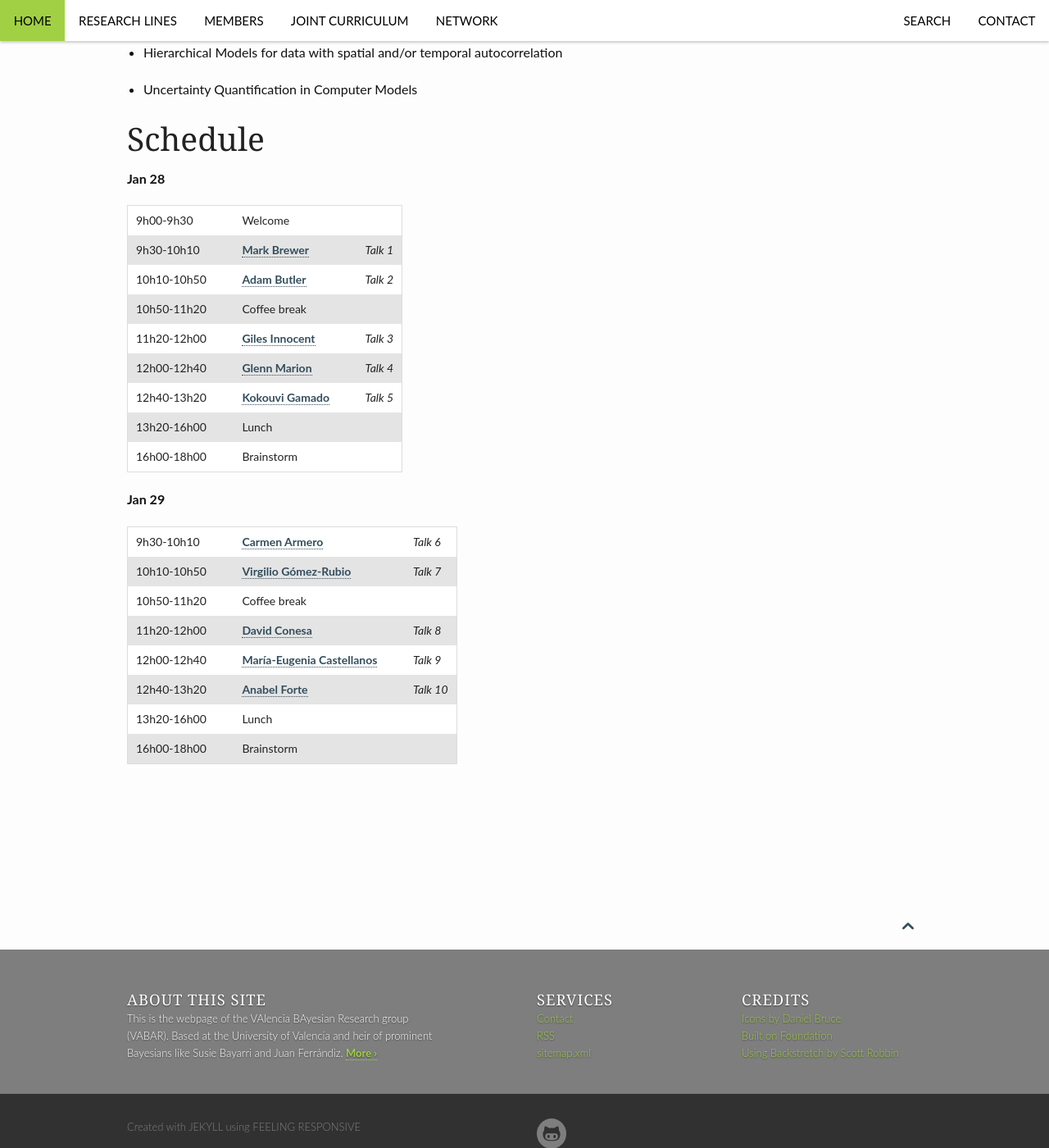
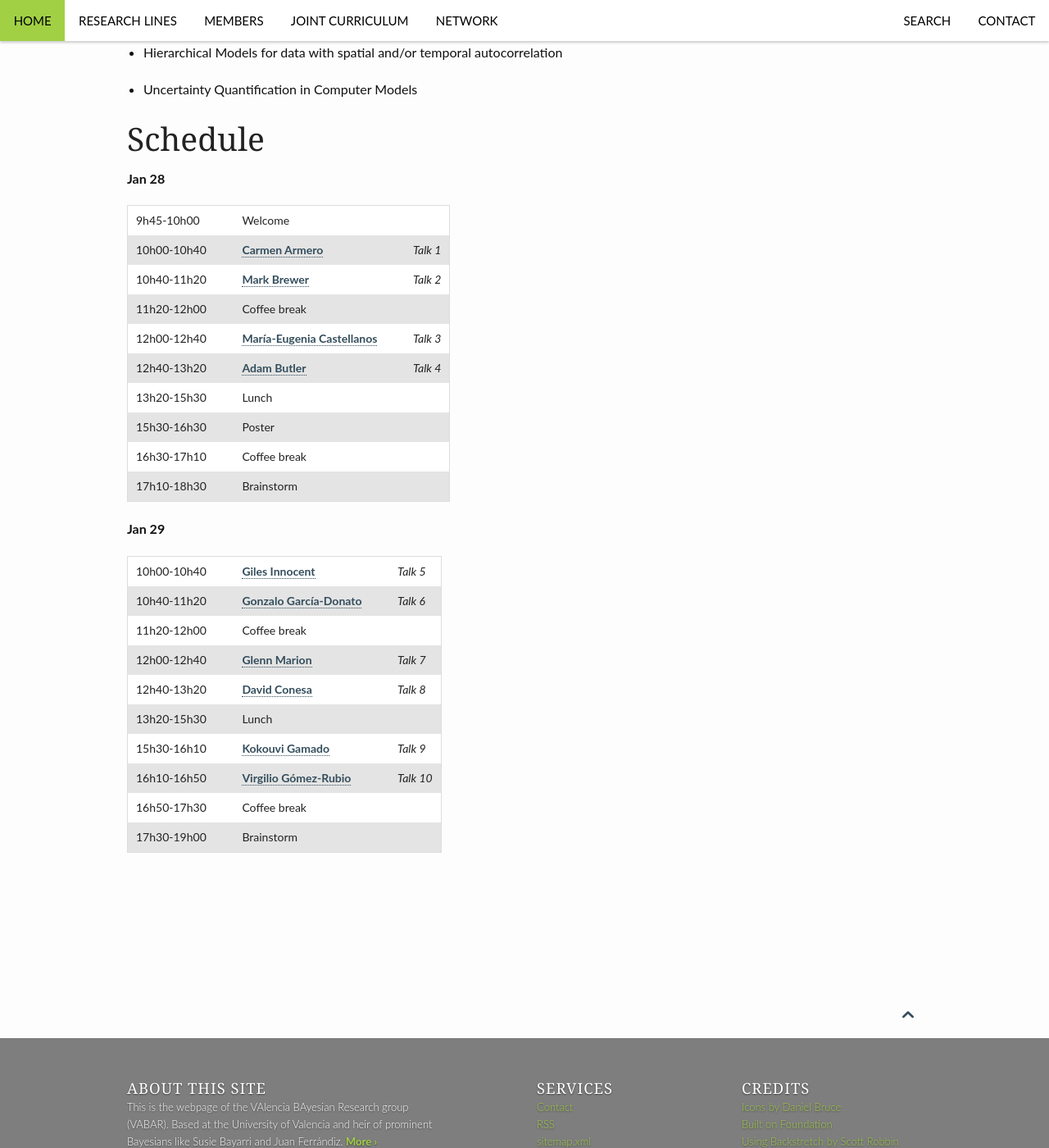
Before and after one commit to VABAR/VABAR.github.io, a Jekyll site: the page built from _posts/events/2015-11-25-ScoVa16.md, in a window 1280 px wide and 1400 px high, scrolled down 369 px. Shown: the whole window at 82% size. Built offline with Jekyll 4.4.1, drawn with Linux system fonts in a browser that asks for light colours.

Commit message:
Update 2015-11-25-ScoVa16.md

```diff
--- a/_posts/events/2015-11-25-ScoVa16.md
+++ b/_posts/events/2015-11-25-ScoVa16.md
@@ -26,23 +26,26 @@
 
 **Jan 28**
 
-|9h00-9h30 || Welcome|
-|9h30-10h10 || <a href="http://www.bioss.ac.uk/people/markb.html">Mark Brewer</a> || _Talk 1_ |
-|10h10-10h50 ||  <a href="http://www.bioss.ac.uk/people/adam.html">Adam Butler</a> || _Talk 2_ |
-|10h50-11h20 || Coffee break |
-|11h20-12h00 || <a href="http://www.bioss.ac.uk/people/giles.html">Giles Innocent</a> || _Talk 3_ |
-|12h00-12h40 || <a href="http://www.bioss.ac.uk/people/glenn.html">Glenn Marion</a> || _Talk 4_ |
-|12h40-13h20 || <a href="http://www.bioss.ac.uk/people/kokouvi.html">Kokouvi Gamado</a> || _Talk 5_ |
-|13h20-16h00 || Lunch |
-|16h00-18h00 || Brainstorm |
+9h45-10h00  || Welcome
+10h00-10h40 || <a href="http://www.uv.es/armero/">Carmen Armero</a> || _Talk 1_
+10h40-11h20 || <a href="http://www.bioss.ac.uk/people/markb.html">Mark Brewer</a> || _Talk 2_
+11h20-12h00 || Coffee break
+12h00-12h40 || <a href="http://bayes.etsii.urjc.es/~mecastel/hp/Contact.html">María-Eugenia Castellanos</a> || _Talk 3_
+12h40-13h20 || <a href="http://www.bioss.ac.uk/people/adam.html">Adam Butler</a> || _Talk 4_
+13h20-15h30 || Lunch
+15h30-16h30 || Poster
+16h30-17h10 || Coffee break
+17h10-18h30 || Brainstorm
 
 **Jan 29**
 
-9h30-10h10 || <a href="http://www.uv.es/armero/">Carmen Armero</a> || _Talk 6_
-10h10-10h50 ||  <a href="http://www.uclm.es/profesorado/vgomez/">Virgilio Gómez-Rubio</a> || _Talk 7_
-10h50-11h20 || Coffee break
-11h20-12h00 || <a href="http://www.geeitema.org/conesa/">David Conesa</a> || _Talk 8_
-12h00-12h40 || <a href="http://bayes.etsii.urjc.es/~mecastel/hp/Contact.html">María-Eugenia Castellanos</a> || _Talk 9_
-12h40-13h20 || <a href="http://anabelforte.com/">Anabel Forte</a> || _Talk 10_
-13h20-16h00 || Lunch
-16h00-18h00 || Brainstorm
+10h00-10h40 || <a href="http://www.bioss.ac.uk/people/giles.html">Giles Innocent</a> || _Talk 5_
+10h40-11h20 || <a href="http://www.uclm.es/profesorado/garcia-donato/">Gonzalo García-Donato</a> || _Talk 6_
+11h20-12h00 || Coffee break
+12h00-12h40 || <a href="http://www.bioss.ac.uk/people/glenn.html">Glenn Marion</a> || _Talk 7_
+12h40-13h20 || <a href="http://www.geeitema.org/conesa/">David Conesa</a> || _Talk 8_
+13h20-15h30 || Lunch
+15h30-16h10 || <a href="http://www.bioss.ac.uk/people/kokouvi.html">Kokouvi Gamado</a> || _Talk 9_
+16h10-16h50 || <a href="http://www.uclm.es/profesorado/vgomez/">Virgilio Gómez-Rubio</a> || _Talk 10_
+16h50-17h30 || Coffee break
+17h30-19h00 || Brainstorm
```
